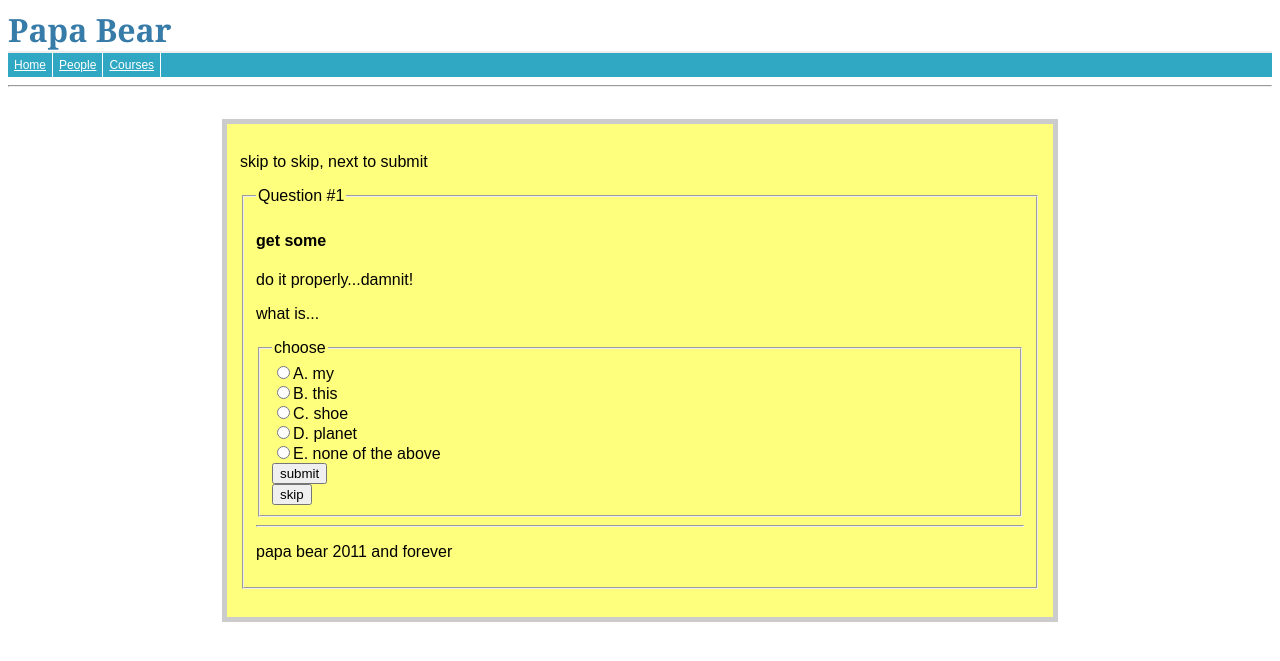
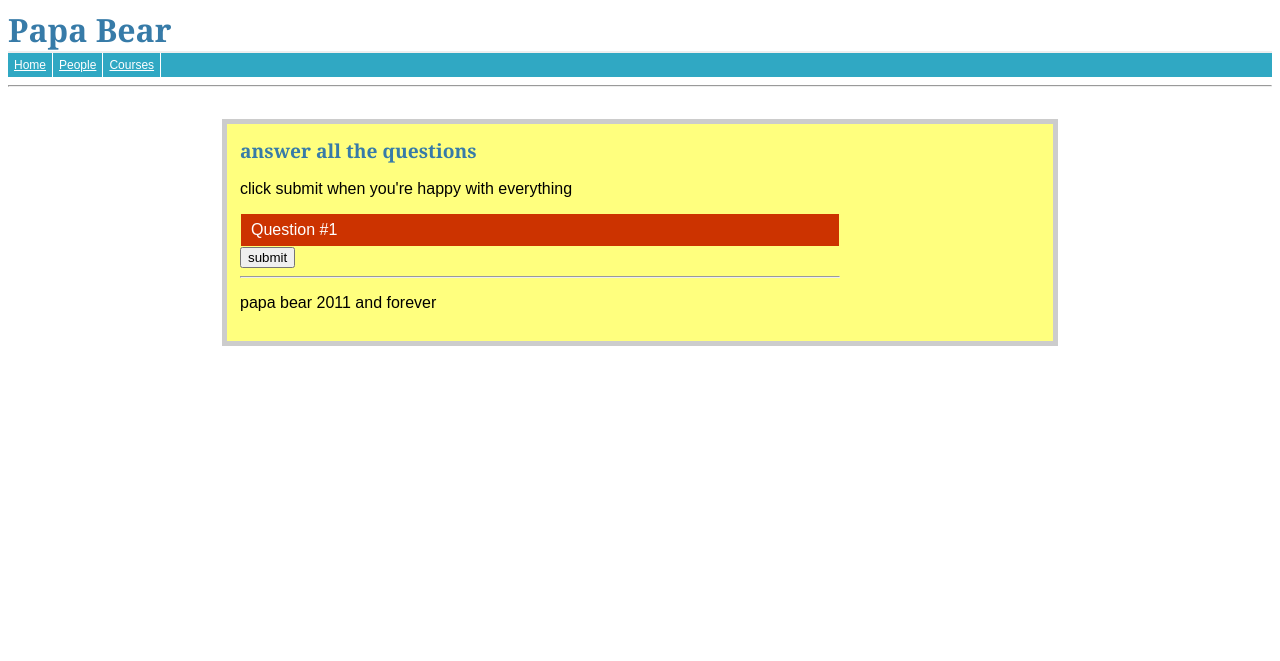
Before and after one commit to sorabji/capstone, a PHP site: page /exam/do_test.php in a window 1280 px wide. Shown: the top 661 px of the page. Run offline with PHP 8.4, Linux system fonts and the light colour scheme; data comes from the database, SQL or seed files in the repository; some libraries are stand-ins or nearby versions.

Commit message:
taking much better form now, nearing completion
remaining tasks:
    1. can't take test twice
    2. change color of tab when answer selected
    3. use ?q_id...or diff to pass quiz id

exciting.

```diff
--- a/public_html/classes/question.class.php
+++ b/public_html/classes/question.class.php
@@ -1,12 +1,6 @@
 <?php
 class Question extends Table{
 
-  private $multi_choice = array(
-    "A"=>"ansA",
-    "B"=>"ansB",
-    "C"=>"ansC",
-    "D"=>"ansD",
-    "E"=>"ansE");
 
   private $list_headers = array(
     "Quiz",
@@ -142,27 +136,5 @@ class Question extends Table{
     return $fin;
   }
 
-  public function do_question($quest){
-    echo "<form id='form' name='form' action='' method='POST'>\n";
-    echo "<p>skip to skip, next to submit</p>\n";
-    echo "<fieldset><legend>Question #{$quest['quest_num']}</legend>\n";
-    echo "<div class='notes'>\n";
-    echo "<h4>get some</h4>\n";
-    echo "<p class='last'>do it properly...damnit!</p>\n</div>\n";
-
-    echo "<p>{$quest['quest_txt']}</p>";
-    echo "<fieldset><legend>choose</legend>";
-
-    foreach($this->multi_choice as $key=>$val){
-      echo "<label for='$val' class='labelRadio compact'>";
-      echo "<input type='radio' name='$val' id='$val' class='inputRadio' value='$key' ";
-      echo "<p>$key. {$quest[$val]}</label><br />\n";
-    }
-
-    echo "<div class='submit'>\n";
-    echo "<div><input type='submit' id='submit' name='submit' class='inputSubmit' value='submit' />\n";
-    echo "<div><input type='submit' id='submit' name='skip' class='inputSubmit' value='skip' />\n";
-    echo "</div>\n</div>\n</fieldset>\n</form>";
-  }
 }
 ?>
--- a/public_html/classes/quiz.class.php
+++ b/public_html/classes/quiz.class.php
@@ -1,15 +1,29 @@
 <?php
-class Quiz{
+class Quiz extends Table{
   private $queries = array(
     "isOpen" => "select isOpen from quizzes where `id` = %d",
-        "do_open_quiz" => "update quizzes set `isOpen` = 1 where `id` = '%s'"
+    "do_open_quiz" => "update quizzes set `isOpen` = 1 where `id` = '%s'",
     "do_close_quiz" => "update quizzes set `isOpen` = 0 where `id` = '%s'"
   );
-    function __construct($quiz_id){
+
+  private $multi_choice = array(
+    "A"=>"ansA",
+    "B"=>"ansB",
+    "C"=>"ansC",
+    "D"=>"ansD",
+    "E"=>"ansE");
+
+  public function __construct($quiz_id){
     $this->quiz_id = $quiz_id;
   }
 
-    function open_quiz(){
+  protected function list_display($res){}
+  protected function new_display(){}
+  protected function edit_display($id){}
+
+  protected function get_update_qry($vals){}
+
+  public function open_quiz(){
     $res = mysql_query(sprintf($this->queries['do_open_quiz'],$this->quiz_id));
     $row = mysql_fetch_array($res);
     if(mysql_affected_rows()){
@@ -19,7 +33,7 @@ class Quiz{
     }
   }
 
-    function close_quiz(){
+  public function close_quiz(){
     $res = mysql_query(sprintf($this->queries['do_close_quiz'],$this->quiz_id));
     $row = mysql_fetch_array($res);
     if(mysql_affected_rows()){
@@ -30,7 +44,7 @@ class Quiz{
 
   }
 
-    function check_open_quiz(){
+  public function check_open_quiz(){
     $res = mysql_query(sprintf($this->queries['isOpen'],$this->quiz_id));
     $row = mysql_fetch_array($res);
     if($row['isOpen']){
@@ -42,7 +56,66 @@ class Quiz{
     }
   }
 
-    function start_quiz(){
+  public function start_quiz(){
+  }
+
+  public function do_question($quest){
+    echo "<p class='q_heading'>Question #{$quest['quest_num']}</p>";
+    echo "<div class='q_body'>";
+    echo "<fieldset><legend>>.<</legend>\n";
+
+    echo "<p>{$quest['quest_txt']}</p>";
+    echo "<fieldset><legend>choose</legend>";
+
+    foreach($this->multi_choice as $key=>$val){
+      echo "<label for='$val' class='labelRadio compact'>";
+      echo "<input type='radio' name='ans_{$quest['quest_num']}' id='ans_{$quest['quest_num']}' class='inputRadio' value='$key' ";
+      echo "<p>$key. {$quest[$val]}</label><br />\n";
+    }
+
+    echo "</fieldset>";
+    echo "</div>\n</fieldset>\n</form>";
+  }
+
+  public function present_questions(){
+
+      echo("<h2>answer all the questions</h2>");
+      echo("<p>click submit when you're happy with everything</p>");
+
+      echo "<form id='form' name='form' action='' method='POST'>\n";
+      $qry = "select * from questions where `quiz_id` = $this->quiz_id";
+      $res = mysql_query($qry);
+
+      // for tabbed awesome
+      echo("<div class='layer1'>");
+
+      while ($row = mysql_fetch_assoc($res)){
+          $this->do_question($row);
+      }
+
+      echo "<div class='submit'>\n";
+      echo "<input type='submit' id='submit' name='submit' class='inputSubmit' value='submit' />\n";
+      echo "</div>\n\n\n</form>";
+  }
+
+  public function insert_answers($ans){
+
+    $base = "INSERT INTO `quiz_quest_grades` ( `quiz` ,  `question_number` ,  `stud_id` ";
+    $base .= ",  `submit_answer` VALUES ( $this->quiz_id, %d, 'cis7586', %s );";
+
+    $i = 1;
+    foreach($ans AS $key => $value) {
+        if(!(strcmp($value,'submit') == 0)){
+            $ans[$key] = $this->prep_sql($value);
+            $res = sprintf($base, $i, $ans[$key]);
+            echo("<br />");
+            echo($res);
+            echo("<br />");
+            $i = $i + 1;
         }
     }
+
+  }
+
+}
 ?>
--- a/public_html/exam/do_test.php
+++ b/public_html/exam/do_test.php
@@ -1,40 +1,34 @@
+<?php
+
+include_once('../header.php');
+
+?>
+
+<script type="text/javascript">
+$(document).ready(function() {
+    $(".q_body").hide();
+    //toggle the componenet with class msg_body
+    $(".q_heading").click(function()
+        {
+            $(this).next(".q_body").slideToggle(500);
+        });
+});
+</script>
+
+<link rel='stylesheet' type='text/css' href="<?php echo($root . 'static/quiz_styles.css');?>" />
 
 <?php
 
-include_once('../util.php');
-include_once('../header.php');
-
 $link = connect();
+$quiz = new Quiz(1); // need to start the quiz properly
 
 if(!empty($_POST['submit'])){
-  // insert answer in quiz_quest_grades
-} else if(!empty($_POST['skip'])){
-  // append to skipped array in $_SESSION[]
+    // insert answers in quiz_quest_grades
+    $quiz->insert_answers($_POST);
+} else {
+
+    $quiz->present_questions();
 }
-
-if(!empty($_SESSION['cur_quest'])){
-  $_SESSION['cur_quest'] .= 1;
-  $cur_quest = mysql_fetch_array(mysql_query("select * from questions where " .
-		 "`quiz_id` = 1 and `quest_num` = `{$_SESSION['cur_quest']}`"));
-} else {
-  $_SESSION['cur_quest'] = 1;
-  $cur_quest = mysql_fetch_array(mysql_query("select * from questions where " .
-		 "`quiz_id` = 1 and `quest_num` = {$_SESSION['cur_quest']}", $link));
-  echo(mysql_error());
-}
-
-
-$cur_quest = mysql_query('select * from questions where `quiz_id` = 1 and `quest_num` = 1', $link);
-$quiz = new Question(true);
-
-echo(mysql_error());
-if($cur_quest){
-  $cur_quest = mysql_fetch_array($cur_quest);
-  $quiz->do_question($cur_quest);
-} else {
-  // done w/ test...wat?
-}
-
 
 include_once('../footer.php');
 ?>
--- a/public_html/form_testing.css
+++ b/public_html/form_testing.css
@@ -96,9 +96,9 @@ form div fieldset {
   border-width: 1px;
   border-style: solid;
   border-color: #666666;
-  margin: 0 0 0 144px;
+  margin: 0 0 0 0;
   padding: 0 5px 5px 5px;
-  width: 197px;
+  width: 300px;
 }
 
 form div fieldset legend {
--- /dev/null
+++ b/public_html/static/quiz_styles.css
@@ -0,0 +1,19 @@
+.layer1 {
+  margin: 0;
+  padding: 0;
+  width: 600px;
+}
+
+.q_heading {
+  margin: 1px;
+  color: #fff;
+  padding: 7px 10px;
+  cursor: pointer;
+  position: relative;
+  background-color:#c30;
+}
+.q_body {
+  padding: 5px 10px;
+  background-color:#fafafa;
+  width: 579px;
+}
```
Also changed, not shown: public_html/header.php (line endings or trailing spaces). Lines whose indentation alone changed are shown as unchanged.
